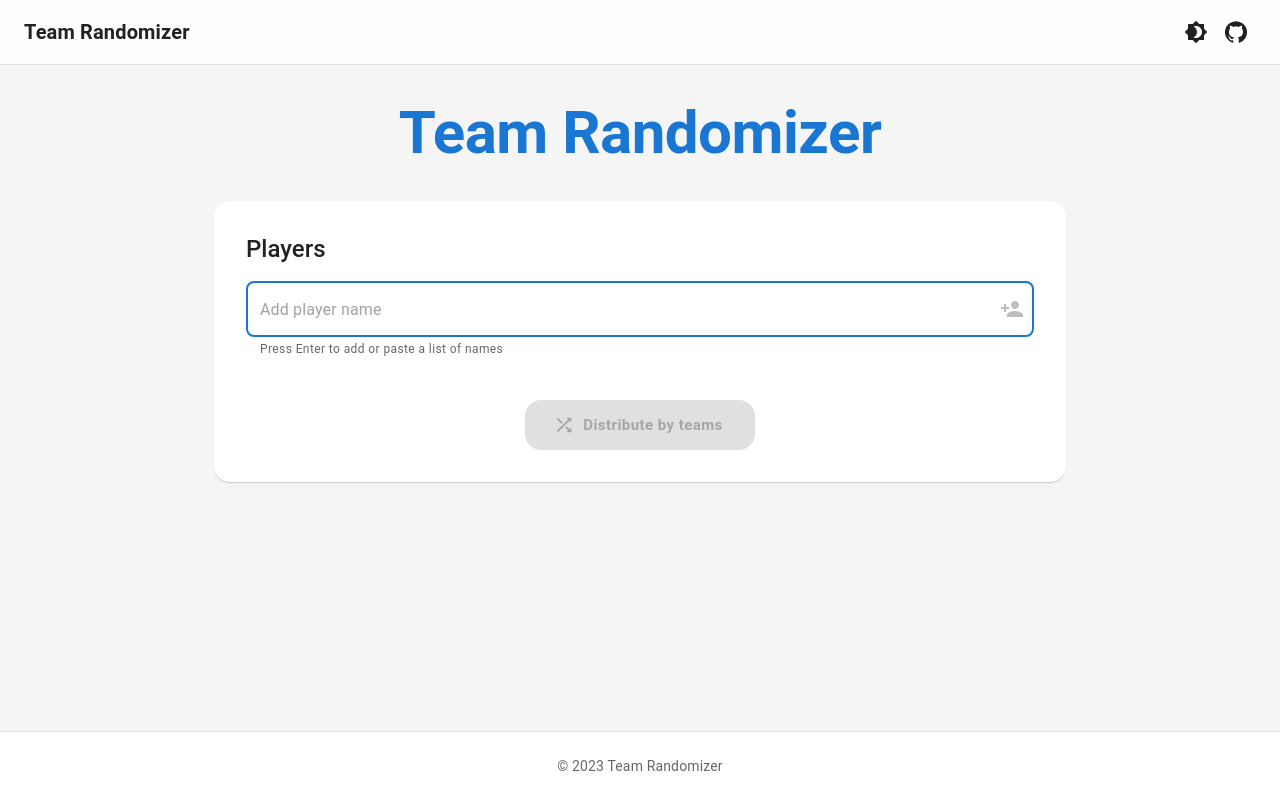
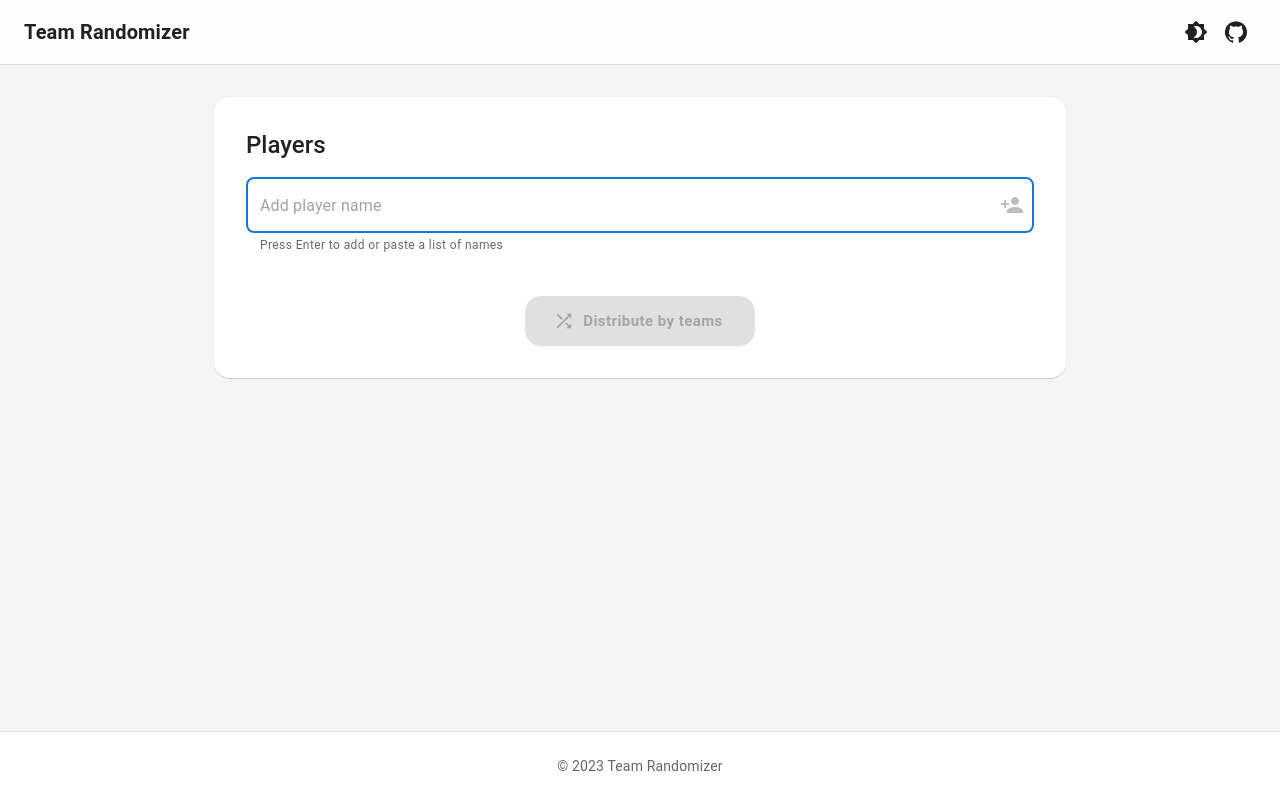
Before and after one commit to Cabeda/team-Randomizer, a React (Vite) app: page / in a window 1280 px wide. Built offline with nearby package versions, Linux system fonts and the light colour scheme.

Commit message:
Remove Team Randomizer title from App component for cleaner UI

```diff
--- a/src/App.tsx
+++ b/src/App.tsx
@@ -114,18 +114,6 @@ function App() {
     <ResponsiveLayout>
       <Container maxWidth="md" sx={{ py: 4 }}>
         <Stack spacing={4}>
-          <Typography
-            variant={isMobile ? "h4" : "h2"}
-            component="h1"
-            color="primary"
-            align="center"
-            sx={{
-              fontWeight: 700,
-              letterSpacing: -0.5,
-            }}
-          >
-            Team Randomizer
-          </Typography>
 
           <Paper
             elevation={isDarkMode ? 3 : 1}
```
